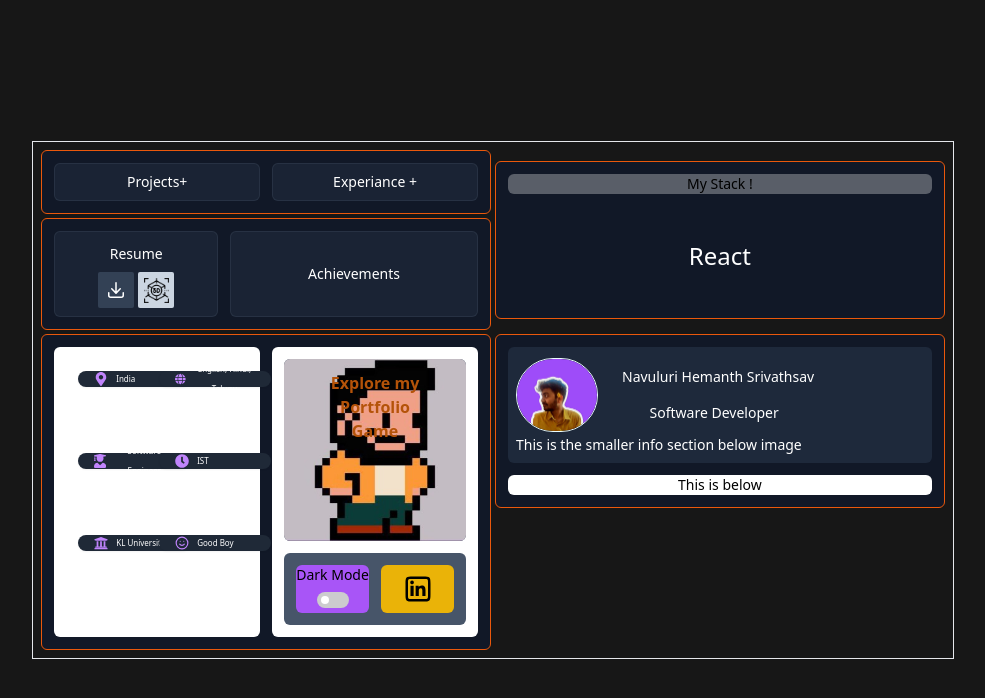
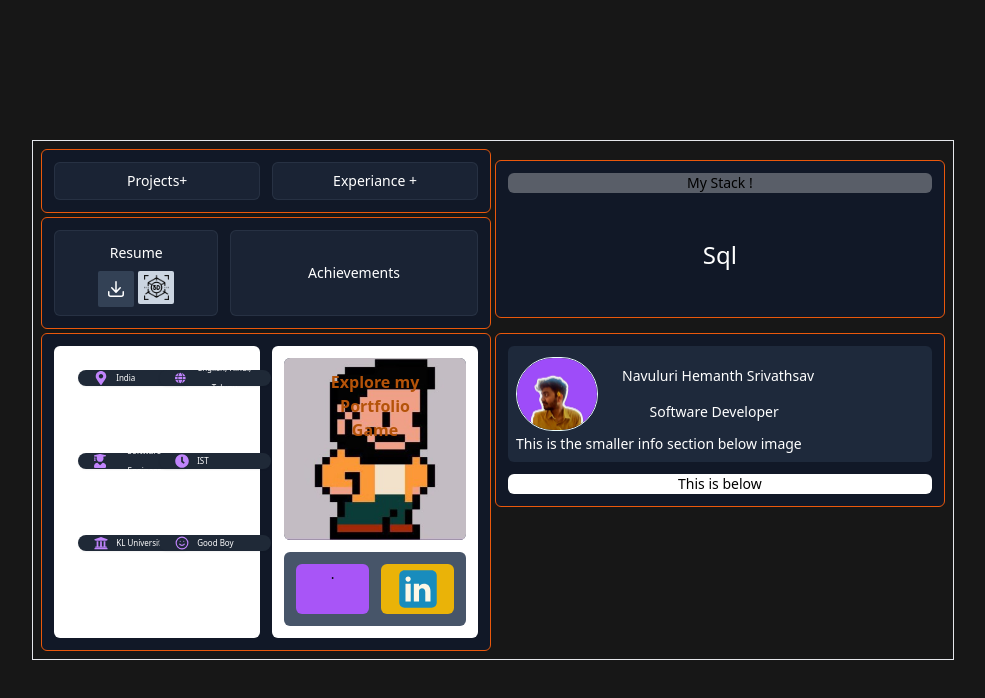
Before and after one commit to hemanthsrivathsav/portfolio, a React (Vite) app: page / in a window 1280 px wide. Shown: the top 698 px of the page, without its empty margins (147-1132 px from the left). Built offline with nearby package versions, Linux system fonts and the light colour scheme.

Commit message:
added Resume and 3d spline link

```diff
--- a/src/App.jsx
+++ b/src/App.jsx
@@ -1,6 +1,4 @@
 import { useEffect, useState } from 'react';
-
-import {Toggle} from './components/modeToggle' ;
 
 import Badge  from './components/badges';
 
@@ -27,7 +25,7 @@
         setIsAnimating(true); // Restart animation
         setCurrentIndex((prevIndex) => (prevIndex + 1) % ar.length);
       }, 50); // Small delay to reset animation
-    }, 3000); // Change string every 3 seconds
+    }, 1500); // Change string every 3 seconds
 
     return () => clearInterval(interval);
   }, [ar.length]);
@@ -68,15 +66,21 @@
           <h1  className='p-1'>Resume</h1>
 
           <div className='flex gap-1 justify-between '>
+
+            <a href="Resume.pdf" download="Hemanth's_Resume">
               <div className='cursor-pointer flex p-2 bg-slate-700 rounded-sm hover:bg-slate-900'>
                 <svg xmlns="http://www.w3.org/2000/svg" viewBox="0 0 20 20" fill="currentColor" class="size-5">
                   <path d="M10.75 2.75a.75.75 0 0 0-1.5 0v8.614L6.295 8.235a.75.75 0 1 0-1.09 1.03l4.25 4.5a.75.75 0 0 0 1.09 0l4.25-4.5a.75.75 0 0 0-1.09-1.03l-2.955 3.129V2.75Z" />
                   <path d="M3.5 12.75a.75.75 0 0 0-1.5 0v2.5A2.75 2.75 0 0 0 4.75 18h10.5A2.75 2.75 0 0 0 18 15.25v-2.5a.75.75 0 0 0-1.5 0v2.5c0 .69-.56 1.25-1.25 1.25H4.75c-.69 0-1.25-.56-1.25-1.25v-2.5Z" />
                 </svg>
               </div>
+            </a>
+
+            <a href="https://my.spline.design/untitled-0741ae787374a9c52a8ebcec7f96d867/" target="_blank">
               <div className=' cursor-pointer flex p-1 items-center justify-center w-9  bg-slate-300 rounded-sm hover:bg-slate-100'>
                 <img className=' ' src='./3d.png' width="25"  />
               </div>
+            </a>
           </div>
 
         </div>
@@ -111,16 +115,12 @@
 
           <div className='bg-slate-600 rounded-md p-3 grid gap-3  grid-cols-2 '>
               <div className=" bg-purple-500 rounded-md">
-
-                <p>Dark Mode</p>
-                <div className='p-1'>
-                  <Toggle />
-                </div>
+                .
               </div>
 
               <div className="grid items-center justify-center bg-yellow-500 rounded-md">
-                <svg xmlns="http://www.w3.org/2000/svg" x="0px" y="0px" width="50" height="50" class="size-10" viewBox="0 0 64 64">
-                <path d="M 23.773438 12 C 12.855437 12 12 12.854437 12 23.773438 L 12 40.226562 C 12 51.144563 12.855438 52 23.773438 52 L 40.226562 52 C 51.144563 52 52 51.145563 52 40.226562 L 52 23.773438 C 52 12.854437 51.145563 12 40.226562 12 L 23.773438 12 z M 21.167969 16 L 42.832031 16 C 47.625031 16 48 16.374969 48 21.167969 L 48 42.832031 C 48 47.625031 47.624031 48 42.832031 48 L 21.167969 48 C 16.374969 48 16 47.624031 16 42.832031 L 16 21.167969 C 16 16.374969 16.374969 16 21.167969 16 z M 22.501953 18.503906 C 20.872953 18.503906 19.552734 19.824172 19.552734 21.451172 C 19.552734 23.078172 20.871953 24.400391 22.501953 24.400391 C 24.126953 24.400391 25.447266 23.079172 25.447266 21.451172 C 25.447266 19.826172 24.126953 18.503906 22.501953 18.503906 z M 37.933594 26.322266 C 35.473594 26.322266 33.823437 27.672172 33.148438 28.951172 L 33.078125 28.951172 L 33.078125 26.728516 L 28.228516 26.728516 L 28.228516 43 L 33.28125 43 L 33.28125 34.949219 C 33.28125 32.826219 33.687359 30.771484 36.318359 30.771484 C 38.912359 30.771484 38.945312 33.200891 38.945312 35.087891 L 38.945312 43 L 44 43 L 44 34.074219 C 44 29.692219 43.054594 26.322266 37.933594 26.322266 z M 19.972656 26.728516 L 19.972656 43 L 25.029297 43 L 25.029297 26.728516 L 19.972656 26.728516 z"></path>
+                <svg xmlns="http://www.w3.org/2000/svg" x="0px" y="0px" width="50" height="50" opacity={0.9} viewBox="0 0 48 48">
+                <path fill="#0288D1" d="M42,37c0,2.762-2.238,5-5,5H11c-2.761,0-5-2.238-5-5V11c0-2.762,2.239-5,5-5h26c2.762,0,5,2.238,5,5V37z"></path><path fill="#FFF" d="M12 19H17V36H12zM14.485 17h-.028C12.965 17 12 15.888 12 14.499 12 13.08 12.995 12 14.514 12c1.521 0 2.458 1.08 2.486 2.499C17 15.887 16.035 17 14.485 17zM36 36h-5v-9.099c0-2.198-1.225-3.698-3.192-3.698-1.501 0-2.313 1.012-2.707 1.99C24.957 25.543 25 26.511 25 27v9h-5V19h5v2.616C25.721 20.5 26.85 19 29.738 19c3.578 0 6.261 2.25 6.261 7.274L36 36 36 36z"></path>
                 </svg>
               </div>
           </div>
--- a/src/components/bigsq.jsx
+++ /dev/null
@@ -1,13 +0,0 @@
-import React from 'react'
-
-
-const bigsq = () => {
-  return (
-    <div className=' row-span-2 grid p-3 gap-3  bg-black  rounded-2xl '>
-        <div className=' bg-white rounded-2xl '>.</div>
-        <div className=' bg-white rounded-2xl '>.</div>
-    </div>
-  )
-}
-
-export default bigsq
--- a/src/components/modeToggle.jsx
+++ /dev/null
@@ -1,35 +0,0 @@
-import React, { useState } from 'react'
-
-export const Toggle = () => {
-  const [isChecked, setIsChecked] = useState(false)
-
-  const handleCheckboxChange = () => {
-    setIsChecked(!isChecked)
-  }
-
-  return (
-    <>
-      <label className=' inline-flex cursor-pointer select-none items-center'>
-        <input
-          type='checkbox'
-          checked={isChecked}
-          onChange={handleCheckboxChange}
-          className='sr-only'
-        />
-
-        <span
-          className={`slider  flex h-4 w-8 items-center rounded-full p-1 duration-200 ${
-            isChecked ? 'bg-[#212b36]' : 'bg-[#CCCCCE]'
-          }`}
-        >
-          <span
-            className={`dot h-full w-1/3 rounded-lg bg-white duration-200 ${
-              isChecked ? 'translate-x-[16px]' : ''
-            }`}
-          ></span>
-        </span>
-
-      </label>
-    </>
-  )
-}
```
Also changed, not shown: 1 other file (tests, documents, lock files or other folders). Lines whose indentation alone changed are shown as unchanged.
